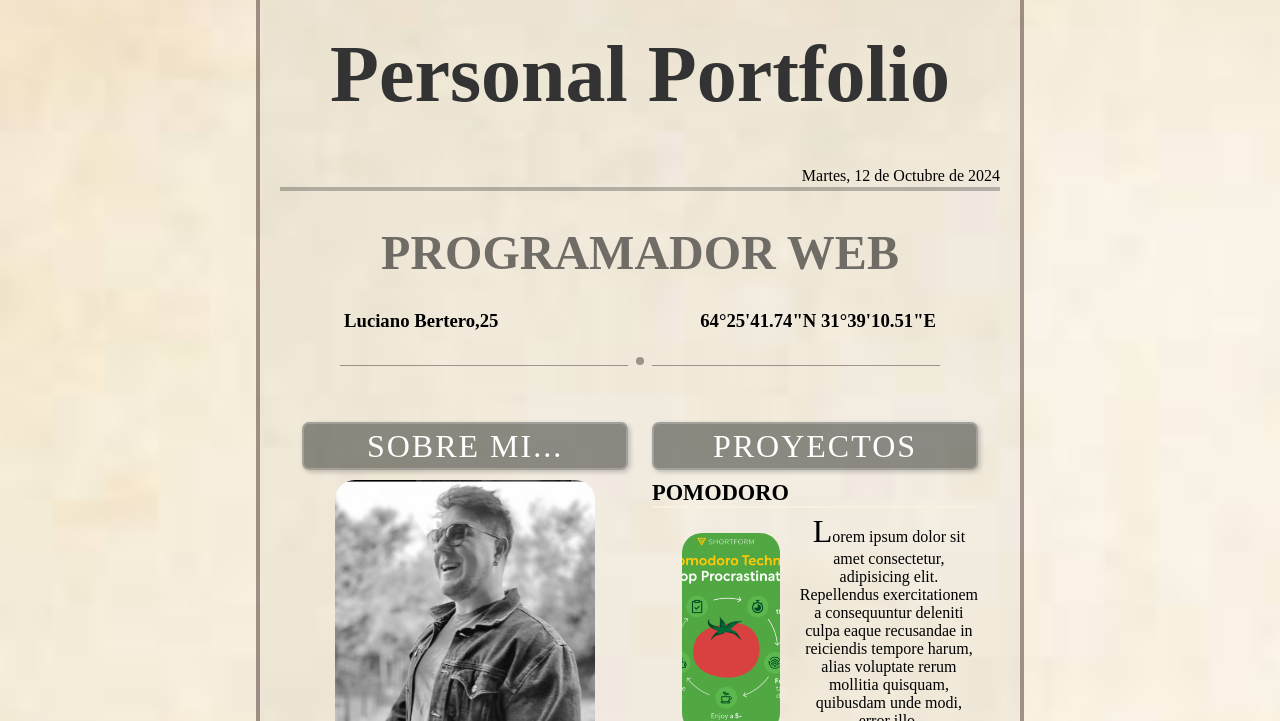
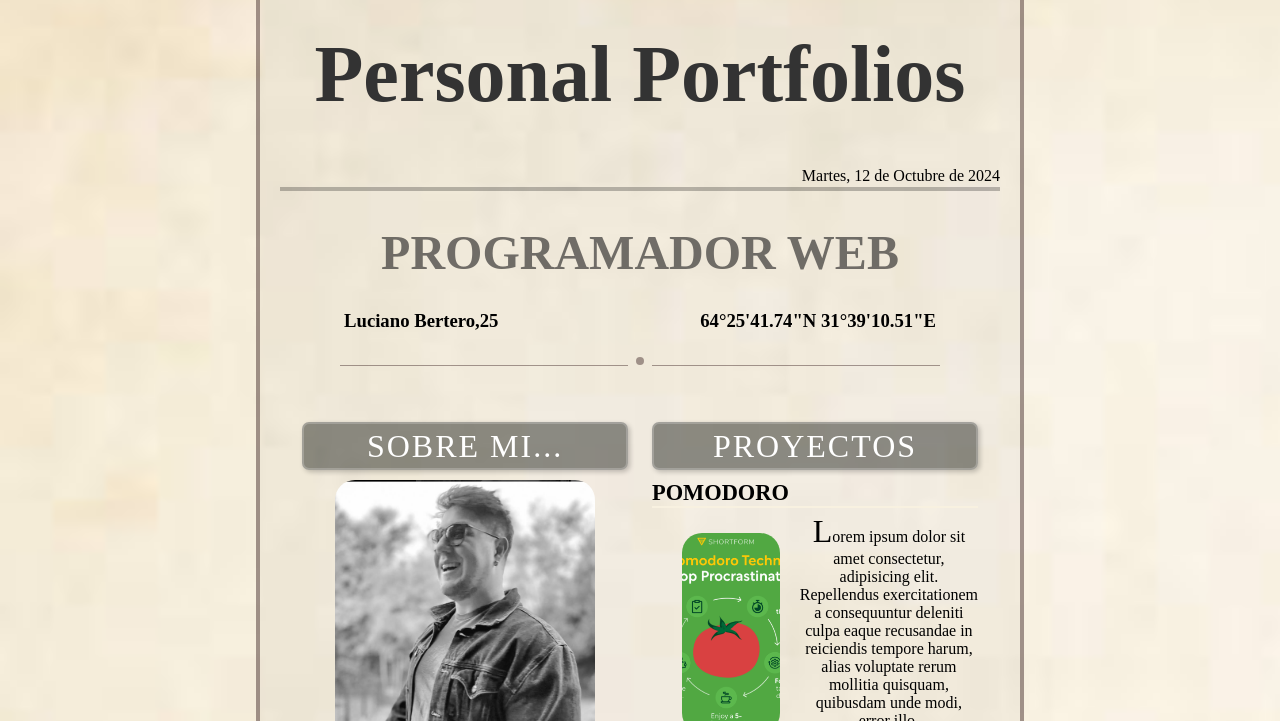
Before and after one commit to LucianoBertero/portFolio, a plain HTML site: page index.html in a window 1280 px wide. Shown: the part 79-800 px from the top of the page. Drawn offline with Linux system fonts and the light colour scheme.

Commit message:
Update index.html

```diff
--- a/index.html
+++ b/index.html
@@ -20,7 +20,7 @@
     <header>
         <div class="title">
 
-        <h1>Personal Portfolio</h1>
+        <h1>Personal Portfolios</h1>
 
 
     </div>
```
